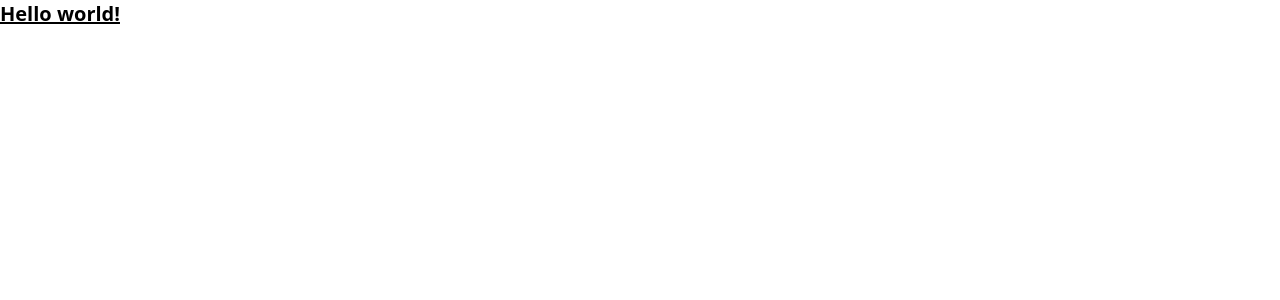
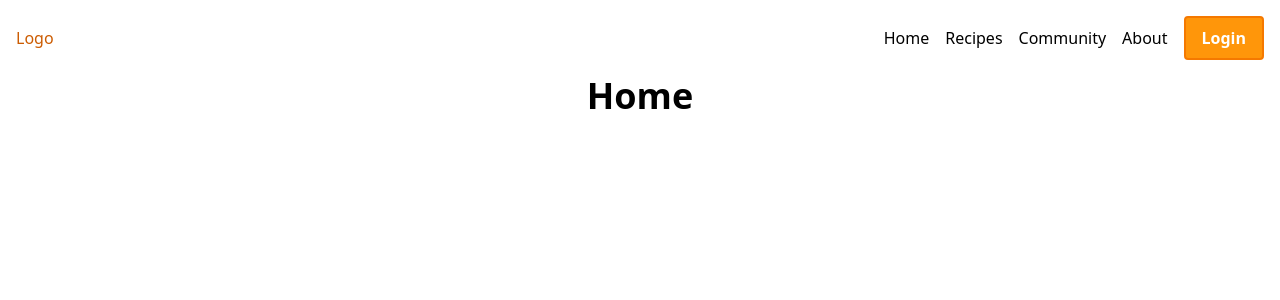
Before and after one commit to Paul-Verdure/cooking-and-sharing, a React (Vite) app: page / in a window 1280 px wide. Shown: the top 300 px of the page. Built offline with nearby package versions, Linux system fonts and the light colour scheme.

Commit message:
add Navbar and Home to App rendering

```diff
--- a/src/ui/app/App.tsx
+++ b/src/ui/app/App.tsx
@@ -1,7 +1,12 @@
 import React from 'react';
+import Home from './pages/Home';
+import Navbar from './components/NavBar';
 
 function App() {
-	return <h1 className="text-xl font-bold underline text-">Hello world!</h1>;
+
+	return (
+    <><Navbar /><Home /></>
+  )
 }
 
 export default App;
--- /dev/null
+++ b/src/ui/app/pages/Home.tsx
@@ -0,0 +1,9 @@
+import React from 'react';
+
+function Home() {
+	return (
+		<h1 className="text-4xl font-bold text-center">Home</h1>
+	);
+}
+
+export default Home;
```
